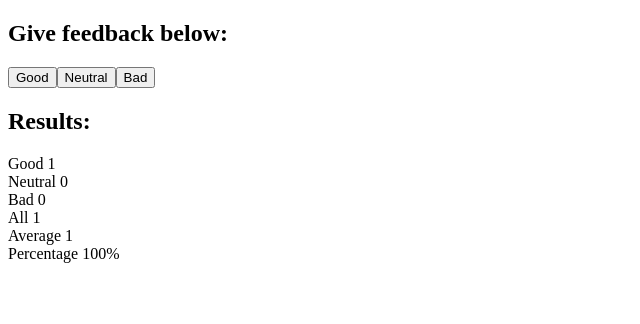
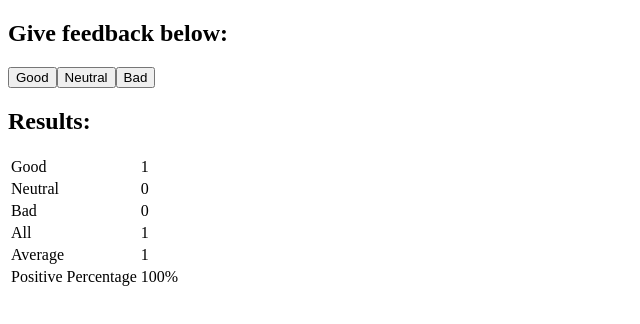
Before and after one commit to doteins/full-stack-open, a React (Create React App) app in the folder part_1/unicafe/: page / in a window 1280 px wide. Both pictures are taken after a click on the button "Good". Shown: the top 324 px of the page, without its empty margins (0-640 px from the left). Built offline with nearby package versions, Linux system fonts and the light colour scheme.

Commit message:
1.11 unicafe step 6

```diff
--- a/part_1/unicafe/src/App.js
+++ b/part_1/unicafe/src/App.js
@@ -21,6 +21,23 @@ const ResultLine = ({ text, counter }) => (
   </div>
 );
 
+// ResultsTable component
+const ResulstTable = ({ results }) => {
+  return (
+    <table>
+      <tbody>
+        {results.map(({ text, counter }) => (
+          // Each child in a list should have a unique "key" prop.
+          <tr key={text}>
+            <td>{text}</td>
+            <td>{counter}</td>
+          </tr>
+        ))}
+      </tbody>
+    </table>
+  );
+};
+
 // Results component
 const Results = ({ good, neutral, bad, total }) => {
   // Average of good and bad votes
@@ -35,14 +52,26 @@ const Results = ({ good, neutral, bad, total }) => {
       </div>
     );
   } else {
+    // Create a new array with the data pased to Reults component
+    const resultLines = [
+      { text: "Good", counter: good },
+      { text: "Neutral", counter: neutral },
+      { text: "Bad", counter: bad },
+      { text: "All", counter: total },
+      { text: "Average", counter: avg },
+      { text: "Positive Percentage", counter: `${percentage}%` },
+    ];
+
     return (
       <div>
-        <ResultLine text={"Good"} counter={good} />
+        {/* <ResultLine text={"Good"} counter={good} />
         <ResultLine text={"Neutral"} counter={neutral} />
         <ResultLine text={"Bad"} counter={bad} />
         <ResultLine text={"All"} counter={total} />
         <ResultLine text={"Average"} counter={avg} />
-        <ResultLine text={"Percentage"} counter={`${percentage}%`} />
+        <ResultLine text={"Percentage"} counter={`${percentage}%`} /> */}
+
+        <ResulstTable results={resultLines} />
       </div>
     );
   }
```
